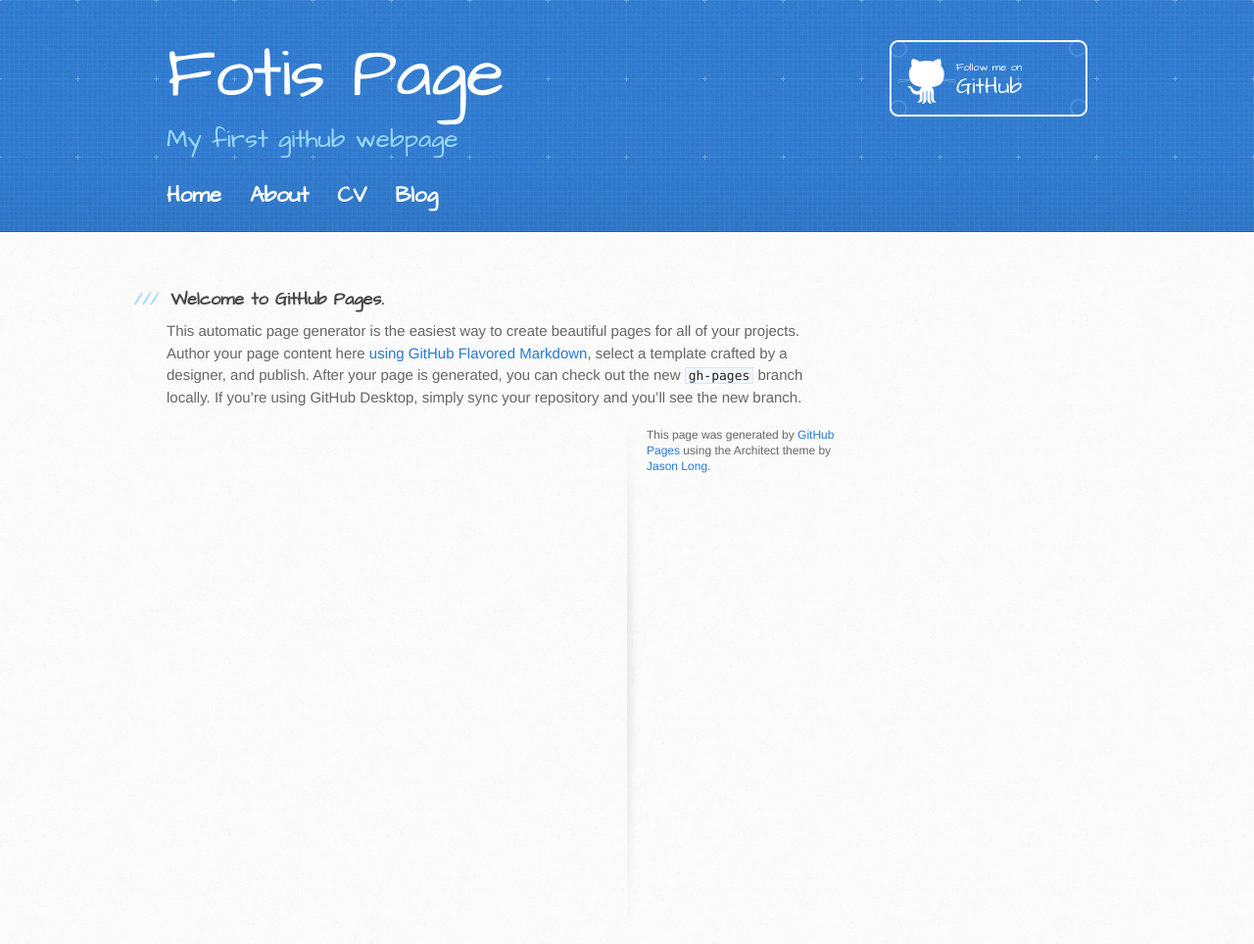
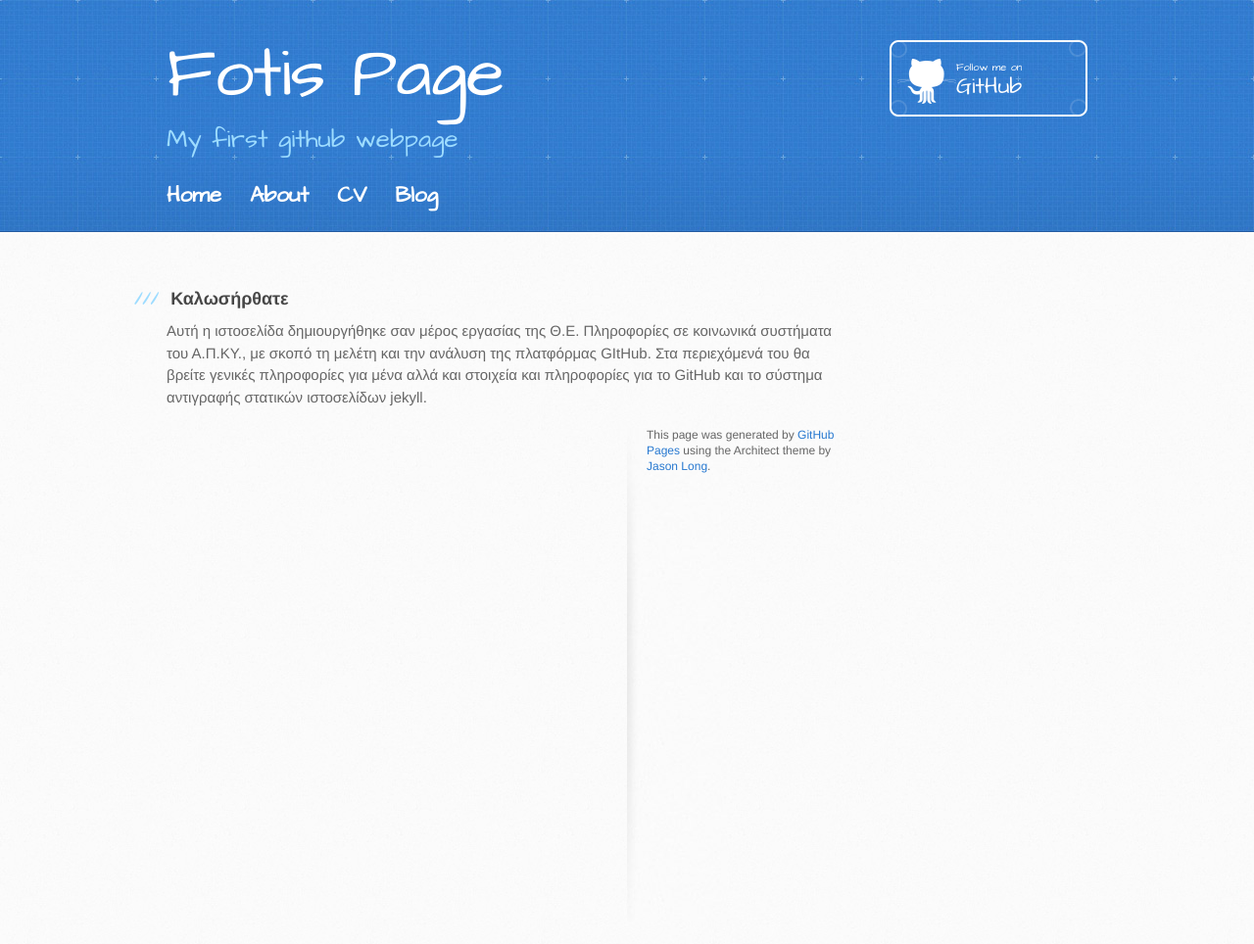
Before and after one commit to tsakof/tsakof.github.io, a Jekyll site: the page index.html, which Jekyll copies as it is, in a window 1280 px wide. Shown: the whole page at 98% size. Built offline with Jekyll 4.4.1, drawn with Linux system fonts in a browser that asks for light colours.

Commit message:
Update index.html

```diff
--- a/index.html
+++ b/index.html
@@ -36,10 +36,9 @@
       <div class="inner clearfix">
         <section id="main-content">
           <h3>
-<a id="welcome-to-github-pages" class="anchor" href="#welcome-to-github-pages" aria-hidden="true"><span class="octicon octicon-link"></span></a>Welcome to GitHub Pages.</h3>
+<a id="Καλωσήρθατε" class="anchor" href="#Καλωσήρθατε" aria-hidden="true"><span class="octicon octicon-link"></span></a>Καλωσήρθατε</h3>
 
-<p>This automatic page generator is the easiest way to create beautiful pages for all of your projects. Author your page content here <a href="https://guides.github.com/features/mastering-markdown/">using GitHub Flavored Markdown</a>, select a template crafted by a designer, and publish. After your page is generated, you can check out the new <code>gh-pages</code> branch locally. If you’re using GitHub Desktop, simply sync your repository and you’ll see the new branch.</p>
-
+<p>Αυτή η ιστοσελίδα δημιουργήθηκε σαν μέρος εργασίας της Θ.Ε. Πληροφορίες σε κοινωνικά συστήματα του Α.Π.ΚΥ., με σκοπό τη μελέτη και την ανάλυση της πλατφόρμας GItHub. Στα περιεχόμενά του θα βρείτε γενικές πληροφορίες για μένα αλλά και στοιχεία και πληροφορίες για το GitHub και το σύστημα αντιγραφής στατικών ιστοσελίδων jekyll.</p>
 
         <aside id="sidebar">
 
```
